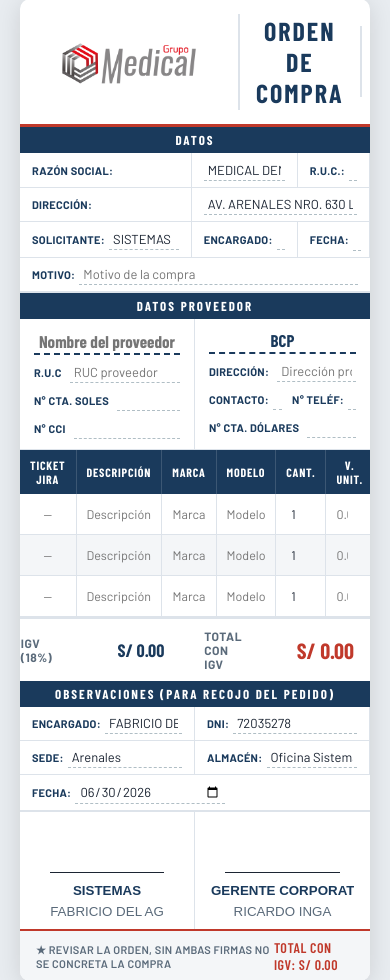
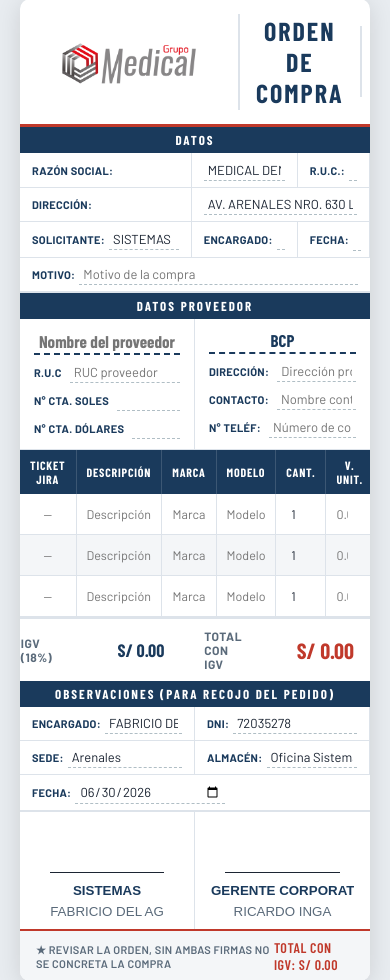
Before and after one commit to medicalsoftwareperu/GestionOrdenesTI, a Flask app: page /compras in a window 390 px wide. Shown: the part 234-1214 px from the top of the page. Run offline with Flask 3, Linux system fonts and the light colour scheme; the visitor is signed in with stand-in values (Sample User, id 1); data comes from the database, SQL or seed files in the repository; data that the repository does not hold is empty; some libraries are stand-ins or nearby versions.

Commit message:
Rearrange provider layout: remove CCI, align Soles/Dolares on left, and split Contact/Phone vertically on right

```diff
--- a/templates/orden_de_compra.html
+++ b/templates/orden_de_compra.html
@@ -96,8 +96,8 @@
         <input class="field" id="prov-cta-soles" placeholder="">
       </div>
       <div class="provider-row">
-        <span class="lbl">N° CCI</span>
-        <input class="field" id="prov-cci" placeholder="">
+        <span class="lbl">N° CTA. DÓLARES</span>
+        <input class="field" id="prov-cta-dolares" placeholder="">
       </div>
     </div>
     <div class="provider-col">
@@ -116,19 +116,13 @@
         <span class="lbl">Dirección:</span>
         <input class="field" id="prov-dir" placeholder="Dirección proveedor">
       </div>
-      <div class="provider-row" style="display: flex; gap: 10px; width: 100%;">
-        <div style="display: flex; align-items: center; gap: 4px; flex: 1.2;">
+      <div class="provider-row">
         <span class="lbl">Contacto:</span>
         <input class="field" id="prov-contacto-nombre" placeholder="Nombre contacto">
       </div>
-        <div style="display: flex; align-items: center; gap: 4px; flex: 0.8;">
+      <div class="provider-row">
         <span class="lbl">N° Teléf:</span>
-          <input class="field" id="prov-contacto-telefono" placeholder="Número">
-        </div>
-      </div>
-      <div class="provider-row">
-        <span class="lbl">N° CTA. DÓLARES</span>
-        <input class="field" id="prov-cta-dolares" placeholder="">
+        <input class="field" id="prov-contacto-telefono" placeholder="Número de contacto">
       </div>
     </div>
   </div>
@@ -281,7 +275,6 @@
         document.getElementById('prov-nombre').value = data.prov_nombre || '';
         document.getElementById('prov-ruc').value = data.prov_ruc || '';
         document.getElementById('prov-cta-soles').value = data.prov_cta_soles || '';
-        document.getElementById('prov-cci').value = data.prov_cci || '';
         document.getElementById('prov-cta-dolares').value = data.prov_cta_dolares || '';
         document.getElementById('prov-dir').value = data.prov_dir || '';
         document.getElementById('prov-banco').value = data.prov_banco || 'BCP';
@@ -372,7 +365,6 @@
           document.getElementById('prov-contacto-nombre').value = p.contacto_nombre || '';
           document.getElementById('prov-contacto-telefono').value = p.contacto_telefono || p.contacto || '';
           document.getElementById('prov-cta-soles').value = p.cuenta_soles || '';
-          document.getElementById('prov-cci').value = p.cci || '';
           document.getElementById('prov-cta-dolares').value = p.cuenta_dolares || '';
           dropdownMenu.style.display = 'none'; // Ocultar menú
         };
@@ -443,16 +435,26 @@
       contacto_telefono: document.getElementById('prov-contacto-telefono').value,
       contacto: document.getElementById('prov-contacto-telefono').value, // compatibility
       cuenta_soles: document.getElementById('prov-cta-soles').value,
-      cci: document.getElementById('prov-cci').value,
+      cci: '',
       cuenta_dolares: document.getElementById('prov-cta-dolares').value
     };
     if (!p.nombre) return;
 
-    await fetch('/guardar_proveedor', {
+    try {
+      const res = await fetch('/guardar_proveedor', {
         method: 'POST',
         headers: {'Content-Type': 'application/json'},
         body: JSON.stringify(p)
       });
+      const resData = await res.json();
+      if (resData.success) {
+        // Recargar la lista local de proveedores para autocompletado inmediato
+        const pRes = await fetch('/get_proveedores?_=' + Date.now());
+        listaProveedores = await pRes.json();
+      }
+    } catch (e) {
+      console.error("Error al registrar proveedor:", e);
+    }
   }
   // ── FIN LÓGICA NUEVA ──
 
@@ -614,7 +616,7 @@
       prov_nombre: document.getElementById('prov-nombre').value,
       prov_ruc: document.getElementById('prov-ruc').value,
       prov_cta_soles: document.getElementById('prov-cta-soles').value,
-      prov_cci: document.getElementById('prov-cci').value,
+      prov_cci: '',
       prov_cta_dolares: document.getElementById('prov-cta-dolares').value,
       prov_dir: document.getElementById('prov-dir').value,
       prov_banco: document.getElementById('prov-banco').value,
```
Lines whose indentation alone changed are shown as unchanged.
